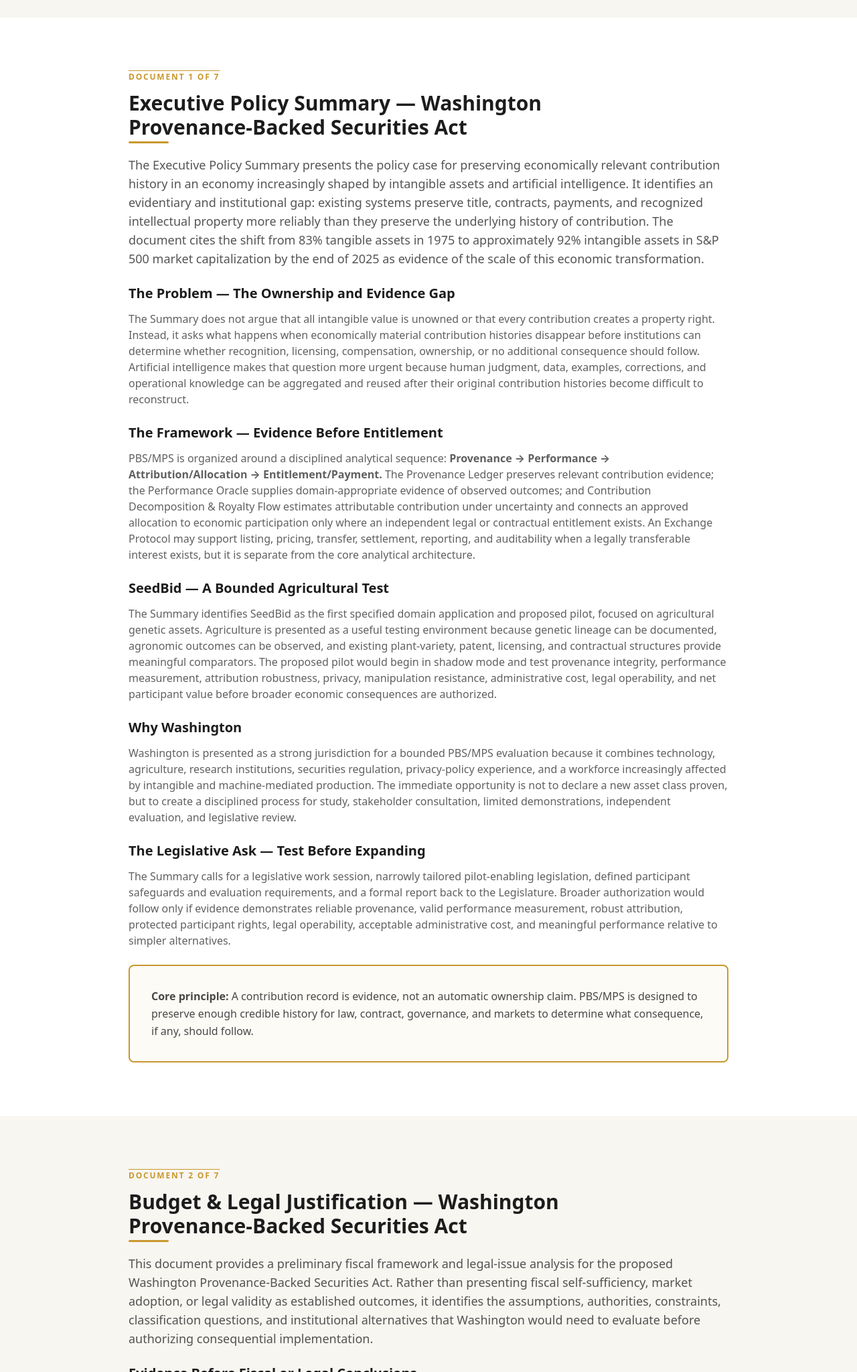
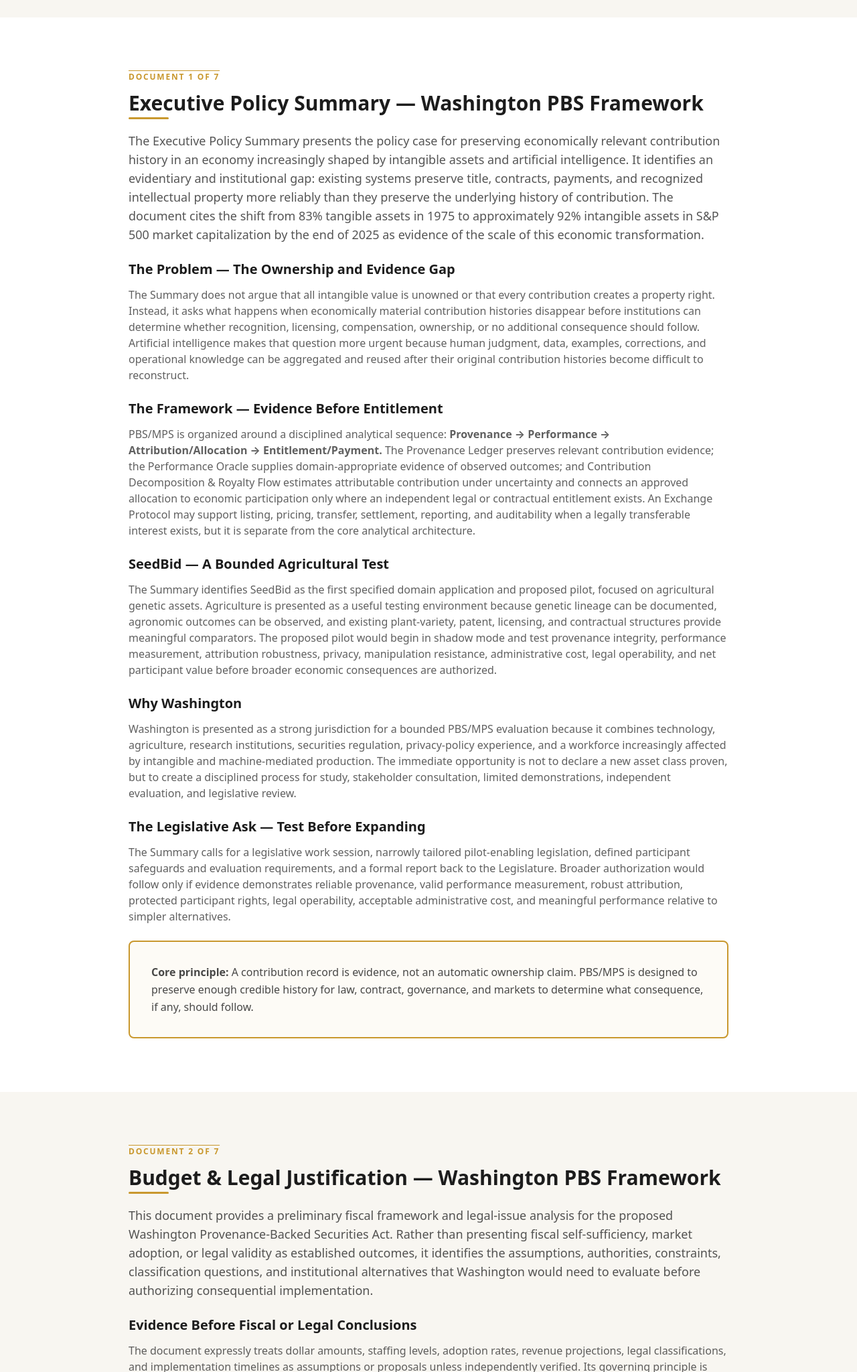
Before and after one commit to scarab187/meritocrat-site, a plain HTML site: page index.html in a window 1280 px wide. Shown: the part 6620-8668 px from the top of the page at 67% size. Drawn offline with nearby package versions, Linux system fonts and the light colour scheme.

Commit message:
Update document titles to use 'PBS Framework'

```diff
--- a/index.html
+++ b/index.html
@@ -1122,7 +1122,7 @@
 
         <p class="overline">DOCUMENT 1 OF 7</p>
         <h3 class="text-2xl md:text-3xl font-bold text-ink gold-underline mb-6">
-          Executive Policy Summary — Washington Provenance‑Backed Securities Act
+          Executive Policy Summary — Washington PBS Framework
         </h3>
 
         <p class="text-ink/75 text-base md:text-lg leading-relaxed mb-6">
@@ -1220,7 +1220,7 @@
     <p class="overline">DOCUMENT 2 OF 7</p>
 
     <h3 class="text-2xl md:text-3xl font-bold text-ink gold-underline mb-6">
-      Budget &amp; Legal Justification — Washington Provenance‑Backed Securities Act
+      Budget &amp; Legal Justification — Washington PBS Framework
     </h3>
 
     <!-- Executive Summary -->
```
